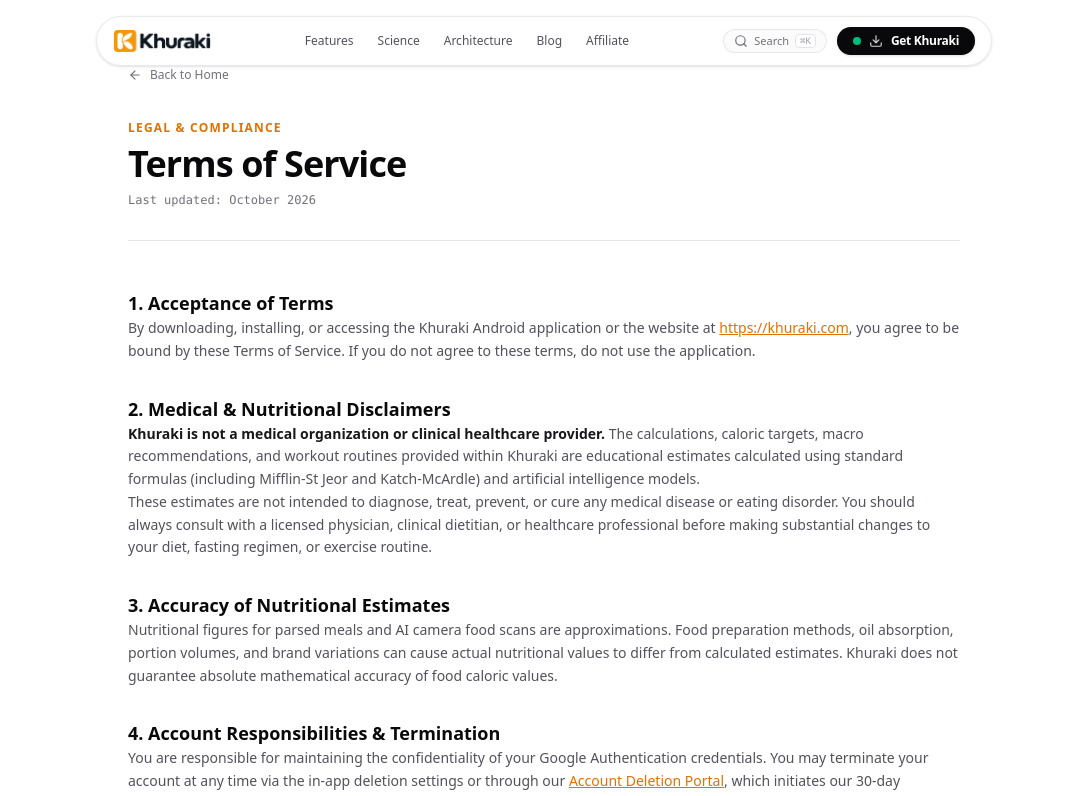
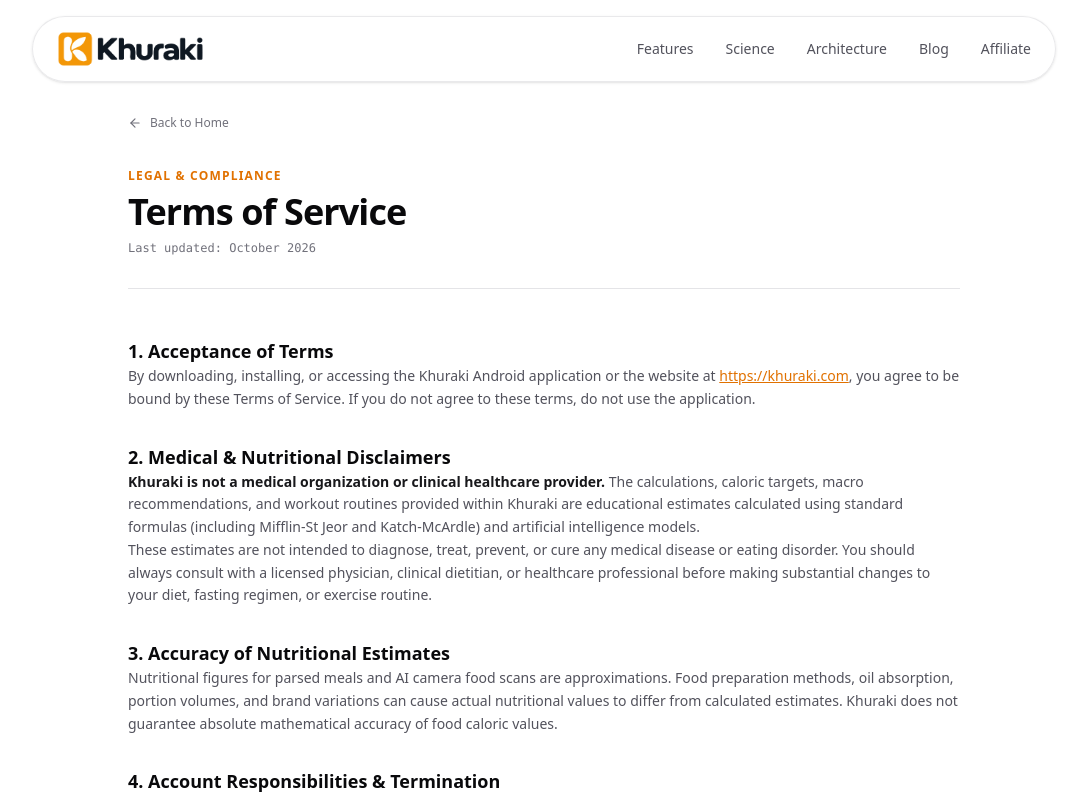
Before and after one commit to sapsjain22/Khuraki, a Next.js app: page /terms in a window 1280 px wide. Shown: the top 796 px of the page, without its empty margins (96-1183 px from the left). Built offline with nearby package versions, Linux system fonts and the light colour scheme.

Commit message:
feat: enlarge floating header island, remove search modal and get app button, align menu to right

```diff
--- a/app/page.tsx
+++ b/app/page.tsx
@@ -11,7 +11,7 @@
       <div className="ambient-hero-glow" aria-hidden="true" />
 
       {/* Hero Section */}
-      <section className="relative mx-auto max-w-6xl px-4 pt-16 pb-20 sm:px-6 lg:px-8 lg:pt-20 lg:pb-24">
+      <section className="relative mx-auto max-w-6xl px-4 pt-24 pb-20 sm:px-6 lg:px-8 lg:pt-28 lg:pb-24">
         <div className="grid grid-cols-1 items-center gap-12 lg:grid-cols-12 lg:gap-8">
           {/* Left Column: Editorial Headline & Value Prop */}
           <div className="max-w-xl lg:col-span-7">
--- a/components/layout/legal-page-shell.tsx
+++ b/components/layout/legal-page-shell.tsx
@@ -14,7 +14,7 @@
   children,
 }: LegalPageShellProps) {
   return (
-    <main className="mx-auto max-w-4xl px-4 py-16 sm:px-6 lg:px-8">
+    <main className="mx-auto max-w-4xl px-4 pt-28 pb-16 sm:px-6 lg:px-8">
       {/* Back button */}
       <div className="mb-8">
         <Link
--- a/components/layout/site-header.tsx
+++ b/components/layout/site-header.tsx
@@ -1,11 +1,9 @@
 "use client";
 
-import React, { useState, useEffect } from "react";
+import React, { useState } from "react";
 import Link from "next/link";
 import Image from "next/image";
-import { Search, Menu, X } from "lucide-react";
-import { CommandSearch } from "@/components/ui/command-search";
-import { AnimatedCtaButton } from "@/components/ui/animated-cta-button";
+import { Menu, X } from "lucide-react";
 
 const NAV_LINKS = [
   { label: "Features", href: "/#features" },
@@ -17,25 +15,11 @@
 
 export function SiteHeader() {
   const [isMobileMenuOpen, setIsMobileMenuOpen] = useState(false);
-  const [isSearchOpen, setIsSearchOpen] = useState(false);
-
-  // Global Ctrl+K / Cmd+K listener to open CommandSearch
-  useEffect(() => {
-    const handleKeyDown = (e: KeyboardEvent) => {
-      if ((e.metaKey || e.ctrlKey) && e.key.toLowerCase() === "k") {
-        e.preventDefault();
-        setIsSearchOpen((prev) => !prev);
-      }
-    };
-    window.addEventListener("keydown", handleKeyDown);
-    return () => window.removeEventListener("keydown", handleKeyDown);
-  }, []);
 
   return (
-    <>
-      <header className="fixed top-4 inset-x-0 z-50 mx-auto w-[calc(100%-2rem)] max-w-4xl">
-        <div className="flex items-center justify-between rounded-full border border-zinc-200/80 bg-white/85 px-4 py-2.5 shadow-sm backdrop-blur-md transition-all">
-          {/* Zone 1: Left (Brand Wordmark) */}
+    <header className="fixed top-4 inset-x-0 z-50 mx-auto w-[calc(100%-2rem)] max-w-5xl">
+      <div className="flex items-center justify-between rounded-full border border-zinc-200/80 bg-white/85 px-6 py-3 sm:py-3.5 shadow-sm backdrop-blur-md transition-all">
+        {/* Left: Brand Logo (Bigger) */}
         <Link
           href="/"
           className="flex items-center shrink-0 transition-opacity hover:opacity-90"
@@ -44,62 +28,42 @@
           <Image
             src="/khuraki-logo.png"
             alt="Khuraki"
-              width={112}
-              height={26}
+            width={160}
+            height={38}
             priority
-              className="h-6 w-auto object-contain"
+            className="h-8 sm:h-9 w-auto object-contain"
           />
         </Link>
 
-          {/* Zone 2: Center (Nav Links - hidden on mobile) */}
+        {/* Right: Desktop Navigation Menu */}
         <nav
-            className="hidden items-center gap-6 md:flex"
+          className="hidden items-center gap-7 lg:gap-8 md:flex"
           aria-label="Main navigation"
         >
           {NAV_LINKS.map((link) => (
             <Link
               key={link.label}
               href={link.href}
-                className="text-xs font-medium text-zinc-600 transition-colors hover:text-zinc-950"
+              className="text-sm font-medium text-zinc-600 transition-colors hover:text-zinc-950"
             >
               {link.label}
             </Link>
           ))}
         </nav>
 
-          {/* Zone 3: Right (Actions: CommandSearch + CTA + Mobile Toggle) */}
-          <div className="flex items-center gap-2 sm:gap-2.5">
-            {/* Command Search Trigger Pill */}
-            <button
-              type="button"
-              onClick={() => setIsSearchOpen(true)}
-              className="flex items-center gap-1.5 rounded-full border border-zinc-200/80 bg-zinc-50/80 px-2.5 py-1 text-xs text-zinc-500 transition-colors hover:border-zinc-300 hover:text-zinc-900"
-              aria-label="Search site (Ctrl+K)"
-            >
-              <Search className="h-3.5 w-3.5" />
-              <span className="hidden sm:inline text-[11px] font-medium">Search</span>
-              <kbd className="hidden sm:inline-flex items-center rounded border border-zinc-200 bg-white px-1 font-mono text-[9px] text-zinc-400">
-                ⌘K
-              </kbd>
-            </button>
-
-            {/* High-Contrast Animated CTA Button */}
-            <AnimatedCtaButton />
-
         {/* Mobile Hamburger Toggle (md:hidden) */}
         <button
           type="button"
           onClick={() => setIsMobileMenuOpen((prev) => !prev)}
-              className="flex md:hidden h-8 w-8 items-center justify-center rounded-full text-zinc-600 transition-colors hover:bg-zinc-100 hover:text-zinc-950"
+          className="flex md:hidden h-9 w-9 items-center justify-center rounded-full text-zinc-600 transition-colors hover:bg-zinc-100 hover:text-zinc-950"
           aria-label="Toggle navigation menu"
         >
           {isMobileMenuOpen ? (
-                <X className="h-4.5 w-4.5" />
+            <X className="h-5 w-5" />
           ) : (
-                <Menu className="h-4.5 w-4.5" />
+            <Menu className="h-5 w-5" />
           )}
         </button>
-          </div>
       </div>
 
       {/* Mobile Navigation Drawer */}
@@ -116,22 +80,9 @@
                 {link.label}
               </Link>
             ))}
-              <div className="pt-2 border-t border-zinc-100 flex flex-col gap-2">
-                <AnimatedCtaButton
-                  className="w-full justify-center py-2"
-                  onClick={() => setIsMobileMenuOpen(false)}
-                />
-              </div>
           </nav>
         </div>
       )}
     </header>
-
-      {/* Command Search Modal Component */}
-      <CommandSearch
-        isOpen={isSearchOpen}
-        onClose={() => setIsSearchOpen(false)}
-      />
-    </>
   );
 }
```
Also changed, not shown: 2 other files (tests, documents, lock files or other folders). Lines whose indentation alone changed are shown as unchanged.
